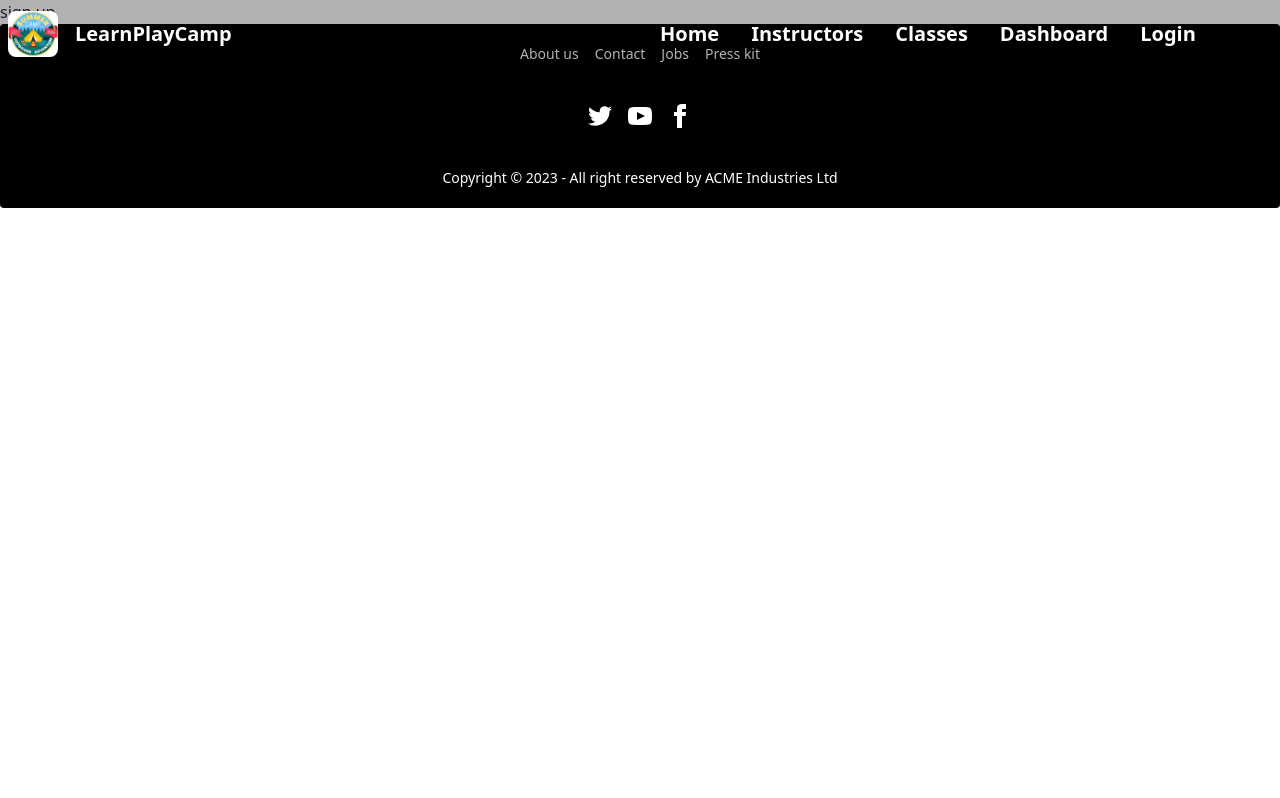
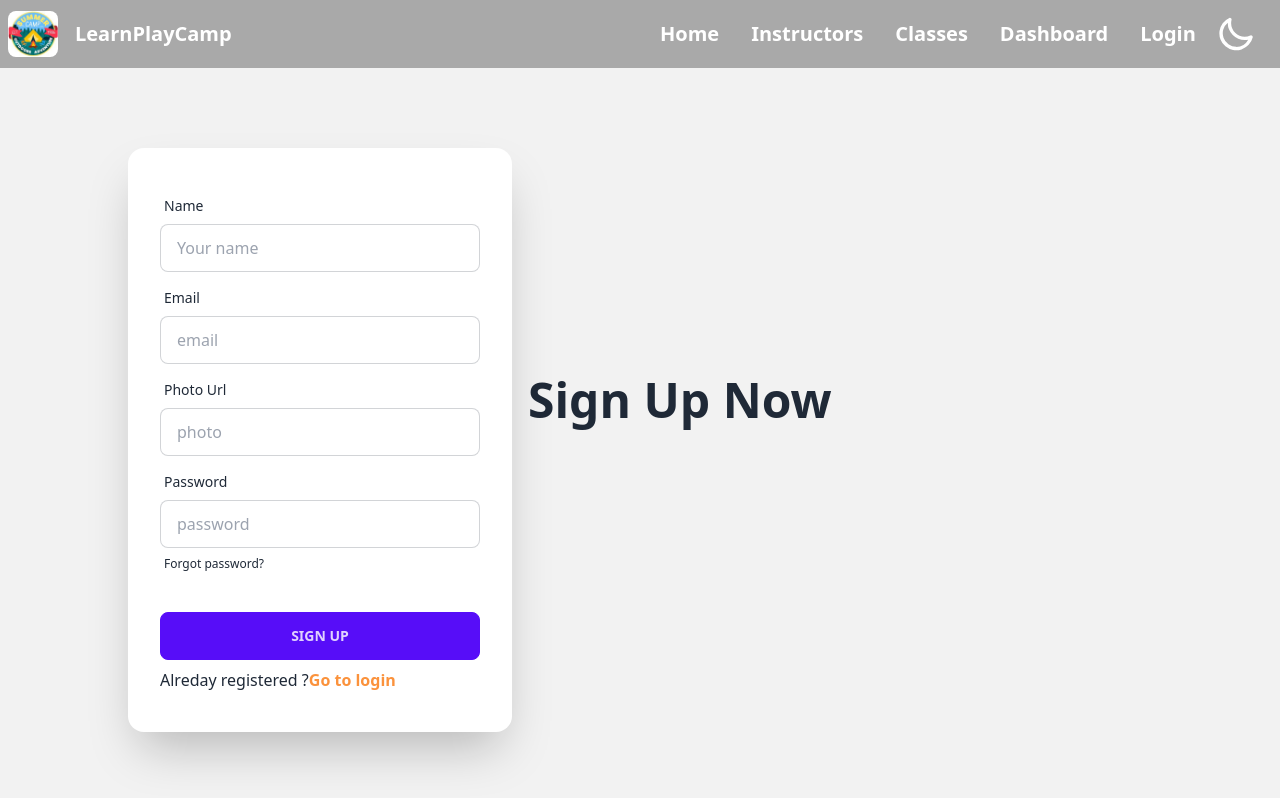
Before and after one commit to mdrafikulislam0727/summer-camp-client, a React (Vite) app: page /signup in a window 1280 px wide. Shown: the top 798 px of the page. Built offline with nearby package versions, Linux system fonts and the light colour scheme; no server answers.

Commit message:
added the login page

```diff
--- a/package.json
+++ b/package.json
@@ -15,6 +15,7 @@
     "match-sorter": "^6.3.1",
     "react": "^18.2.0",
     "react-dom": "^18.2.0",
+    "react-hook-form": "^7.44.3",
     "react-responsive-carousel": "^3.2.23",
     "react-router-dom": "^6.11.2",
     "sort-by": "^1.2.0"
--- a/src/Pages/Login/Login.jsx
+++ b/src/Pages/Login/Login.jsx
@@ -1,20 +1,22 @@
+import { useContext } from "react";
 import { Link } from "react-router-dom";
+import { AuthContext } from "../../Providers/AuthProvider";
 
 
 const Login = () => {
+  const { signIn } = useContext(AuthContext)
 
-
-    const handelLogin  = event =>{
+  const handelLogin = event => {
     event.preventDefault();
-        const form =event.target;
-        const email =form.email.value;
-        const password =form.password.value;
+    const form = event.target;
+    const email = form.email.value;
+    const password = form.password.value;
     console.log(email, password)
-        // signIn(email, password)
-        // .then(result =>{
-        //     const user =result.user;
-        //     console.log(user)
-        // })
+    signIn(email, password)
+      .then(result => {
+        const user = result.user;
+        console.log(user)
+      })
   }
   return (
     <div className="hero min-h-screen bg-base-200">
@@ -35,7 +37,7 @@ const Login = () => {
               <label className="label">
                 <span className="label-text">Password</span>
               </label>
-                <input type="password"name="password" placeholder="password" className="input input-bordered" />
+              <input type="password" name="password" placeholder="password" className="input input-bordered" />
               <label className="label">
                 <a href="#" className="label-text-alt link link-hover">Forgot password?</a>
               </label>
--- a/src/Pages/Shared/NavBar/NavBar.jsx
+++ b/src/Pages/Shared/NavBar/NavBar.jsx
@@ -1,7 +1,24 @@
 import { Link } from "react-router-dom";
 import webIcons from '../../../assets/web-img.jpg'
+import { useContext, useEffect, useState } from "react";
+import { AuthContext } from "../../../Providers/AuthProvider";
 
 const NavBar = () => {
+    const [them, setThem]=useState(localStorage.getItem("them") ? localStorage.getItem("them") : "light");
+    const {user} =useContext(AuthContext)
+    const handelToggle = (e) =>{
+        if(e.target.checked){
+            setThem("dark")
+        }else{
+            setThem("light")
+        }
+    }
+    useEffect(()=>{
+        localStorage.setItem("them", them)
+        const localThem =localStorage.getItem("them");
+        document.querySelector("html").setAttribute("data-theme", localThem)
+    },[them])
+
     const navOptions = <>
         <li className="font-bold text-[20px] hover:text-cyan-300"><Link>Home</Link></li>
         <li className="font-bold text-[20px] hover:text-cyan-300"><Link>Instructors</Link></li>
@@ -29,9 +46,22 @@ const NavBar = () => {
                 </div>
                 <div className="navbar-center hidden lg:flex">
                     <ul className="menu menu-horizontal px-1">
-                      {navOptions}
+                        {navOptions}
                     </ul>
                 </div>
+                {/* -------------------- */}
+                <label className="swap swap-rotate">
+
+                    <input type="checkbox"
+                    onChange={handelToggle}
+                    checked={them == "light" ? false : true}
+                     />
+
+                    <svg className="swap-on fill-current w-10 h-10" xmlns="http://www.w3.org/2000/svg" viewBox="0 0 24 24"><path d="M5.64,17l-.71.71a1,1,0,0,0,0,1.41,1,1,0,0,0,1.41,0l.71-.71A1,1,0,0,0,5.64,17ZM5,12a1,1,0,0,0-1-1H3a1,1,0,0,0,0,2H4A1,1,0,0,0,5,12Zm7-7a1,1,0,0,0,1-1V3a1,1,0,0,0-2,0V4A1,1,0,0,0,12,5ZM5.64,7.05a1,1,0,0,0,.7.29,1,1,0,0,0,.71-.29,1,1,0,0,0,0-1.41l-.71-.71A1,1,0,0,0,4.93,6.34Zm12,.29a1,1,0,0,0,.7-.29l.71-.71a1,1,0,1,0-1.41-1.41L17,5.64a1,1,0,0,0,0,1.41A1,1,0,0,0,17.66,7.34ZM21,11H20a1,1,0,0,0,0,2h1a1,1,0,0,0,0-2Zm-9,8a1,1,0,0,0-1,1v1a1,1,0,0,0,2,0V20A1,1,0,0,0,12,19ZM18.36,17A1,1,0,0,0,17,18.36l.71.71a1,1,0,0,0,1.41,0,1,1,0,0,0,0-1.41ZM12,6.5A5.5,5.5,0,1,0,17.5,12,5.51,5.51,0,0,0,12,6.5Zm0,9A3.5,3.5,0,1,1,15.5,12,3.5,3.5,0,0,1,12,15.5Z" /></svg>
+
+                    <svg className="swap-off fill-current w-10 h-10" xmlns="http://www.w3.org/2000/svg" viewBox="0 0 24 24"><path d="M21.64,13a1,1,0,0,0-1.05-.14,8.05,8.05,0,0,1-3.37.73A8.15,8.15,0,0,1,9.08,5.49a8.59,8.59,0,0,1,.25-2A1,1,0,0,0,8,2.36,10.14,10.14,0,1,0,22,14.05,1,1,0,0,0,21.64,13Zm-9.5,6.69A8.14,8.14,0,0,1,7.08,5.22v.27A10.15,10.15,0,0,0,17.22,15.63a9.79,9.79,0,0,0,2.1-.22A8.11,8.11,0,0,1,12.14,19.73Z" /></svg>
+
+                </label>
             </div>
         </>
     );
--- a/src/Pages/SignUp/SignUp.jsx
+++ b/src/Pages/SignUp/SignUp.jsx
@@ -1,10 +1,78 @@
+import { useContext } from "react";
+import { useForm } from "react-hook-form";
+import { Link } from "react-router-dom";
+import { AuthContext } from "../../Providers/AuthProvider";
 
 const SignUp = () => {
-    return (
-        <div>
-            <h2>sign up</h2>
+  const { register, handleSubmit, formState: { errors } } = useForm();
+  const {createUser}=useContext(AuthContext)
+
+  const onSubmit = data => {
+    console.log(data);
+    createUser(data.email, data.password)
+    .then(result =>{
+      const loggedUser = result.user;
+      console.log(loggedUser)
+    })
+  };
+
+  return (
+    <div className="hero min-h-screen bg-base-200">
+      <div className="hero-content w-full flex-col lg:flex-row-reverse">
+        <div className="text-center w-1/2 lg:text-left">
+          <h1 className="text-5xl font-bold">Sign Up Now</h1>
+
         </div>
-    );
+        <div className="card flex-shrink-0 w-1/2 max-w-sm shadow-2xl bg-base-100 mt-20">
+          <form onSubmit={handleSubmit(onSubmit)} className="card-body py-10">
+            <div className="form-control">
+              <label className="label">
+                <span className="label-text">Name</span>
+              </label>
+              <input type="text" {...register("name", { required: true })} name="name" placeholder="Your name" className="input input-bordered" />
+              {errors.name && <span className="text-red-500">Name is required</span>}
+            </div>
+            <div className="form-control">
+              <label className="label">
+                <span className="label-text">Email</span>
+              </label>
+              <input type="email" {...register("email", { required: true })} name="email" placeholder="email" className="input input-bordered" />
+              {errors.email && <span className="text-red-500">Email is required</span>}
+            </div>
+            <div className="form-control">
+              <label className="label">
+                <span className="label-text">Photo Url</span>
+              </label>
+              <input type="url" name="photo" placeholder="photo" className="input input-bordered" />
+            </div>
+            <div className="form-control">
+              <label className="label">
+                <span className="label-text">Password</span>
+              </label>
+              <input type="password" {...register("password", {
+                required: true,
+                minLength: 6,
+                maxLength: 20,
+                pattern: /(?=.*[A-Z])(?=.*[!@#$&*])(?=.*[0-9])(?=.*[a-z])/
+              })} name="password" placeholder="password" className="input input-bordered" />
+
+              {errors.password?.type === 'minLength' && <p className="text-red-600">password must be 6 characters</p>}
+              {errors.password?.type === 'maxLength' && <p className="text-red-600">password must be lessThen 20 characters</p>}
+              {errors.password?.type === 'pattern' && <p className="text-red-600">password must have one upper case one lower case, one number and one spacial character</p>}
+
+              <label className="label">
+                <a href="#" className="label-text-alt link link-hover">Forgot password?</a>
+              </label>
+            </div>
+            <div className="form-control mt-6">
+              <input className="btn btn-primary" type="submit" value="Sign Up" />
+            </div>
+            <p>Alreday registered ?<Link to="/login" className="text-orange-400 font-bold pb-4">Go to login</Link></p>
+          </form>
+        </div>
+      </div>
+    </div>
+  );
 };
 
 export default SignUp;
```
Also changed, not shown: 1 other file (tests, documents, lock files or other folders). Lines whose indentation alone changed are shown as unchanged.
